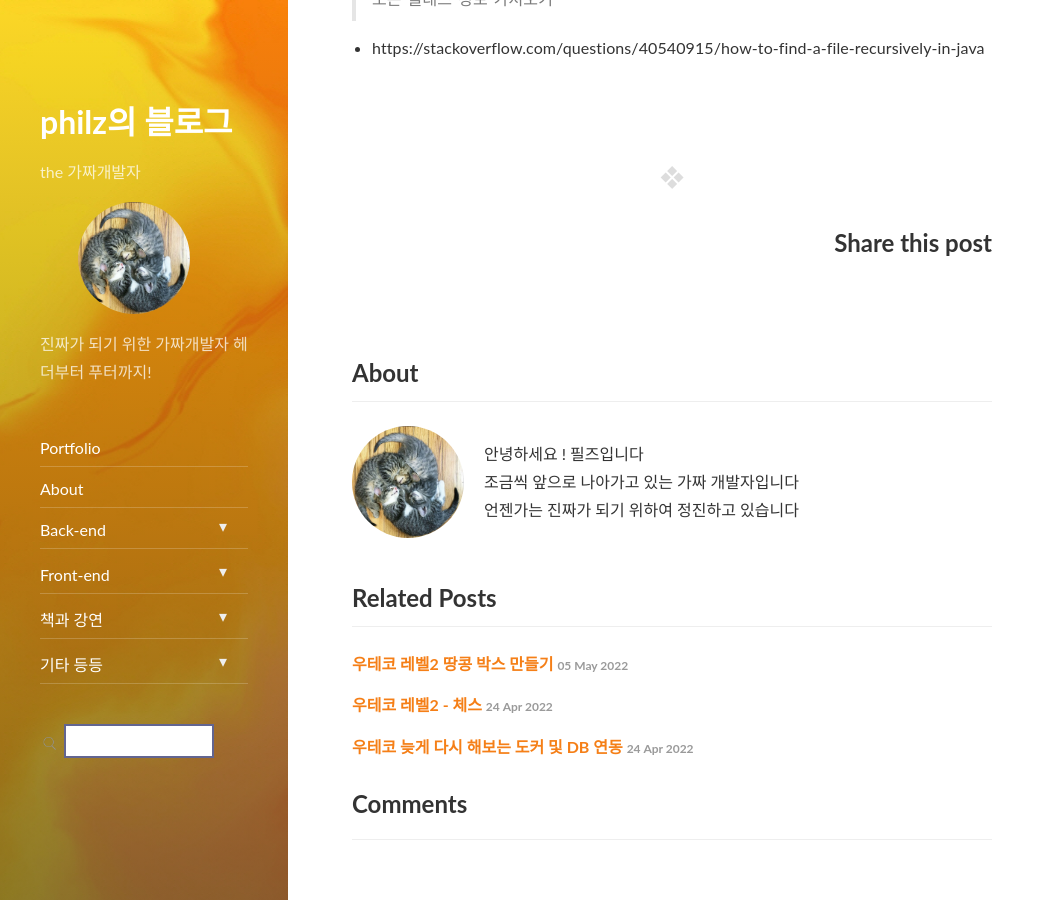
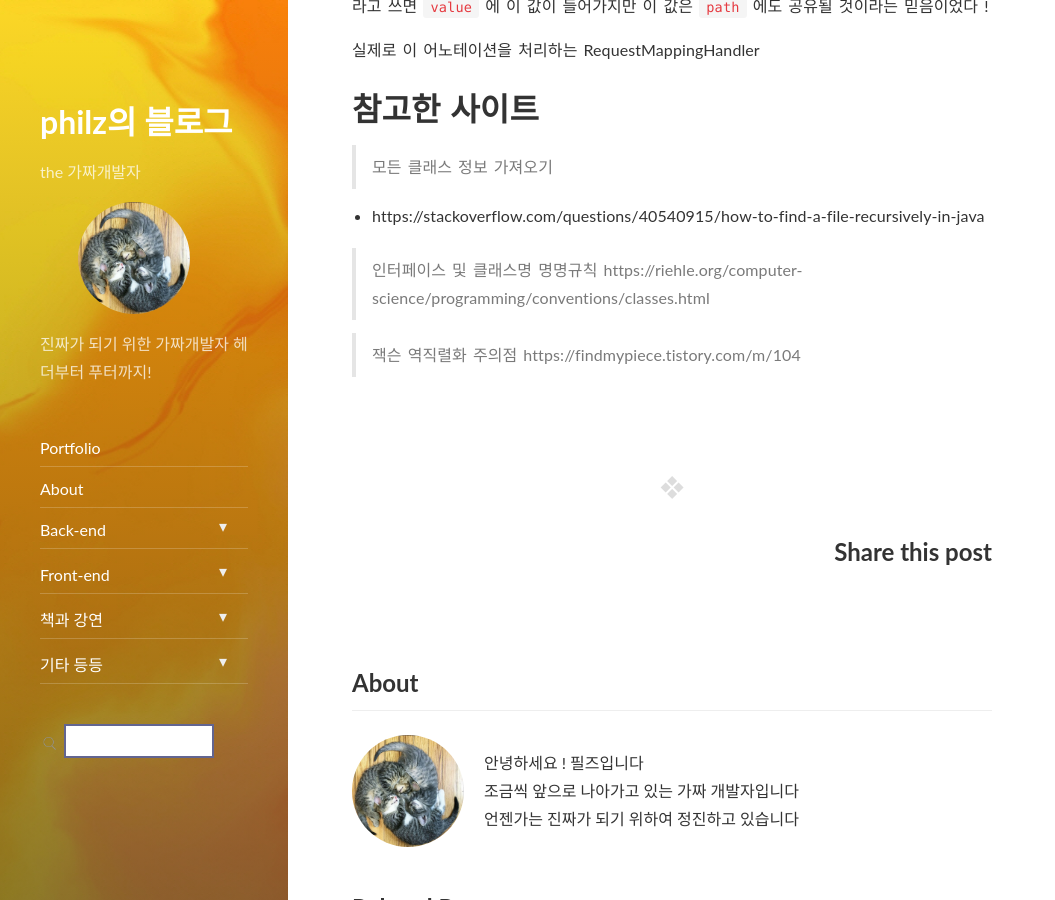
Before and after one commit to progress0407/progress0407.github.io, a Jekyll site: the page built from _posts/backend/wooteco/2022-05-04-wooteco-level2-subway.md, in a window 1280 px wide and 900 px high, scrolled down 2787 px. Shown: the whole window, without its empty margins (0-1055 px from the left). Built offline with Jekyll 4.4.1, drawn with Linux system fonts in a browser that asks for light colours; nearby versions of some CDN libraries; some of the changed text lies outside the part shown.

Commit message:
블로그 정리

```diff
--- a/_posts/backend/wooteco/2022-05-04-wooteco-level2-subway.md
+++ b/_posts/backend/wooteco/2022-05-04-wooteco-level2-subway.md
@@ -52,6 +52,12 @@ https://velog.io/@jch9537/HTTP-%EC%9D%91%EB%8B%B5%EC%BD%94%EB%93%9C-http-%EC%9D%
 
 컨트롤러에서 잡아야 한다 !
 
+## RestAssured에서 객체 변환
+
+- 기본생성자가 있어야 한다
+  - 접근제어자가 `private`이어도 된다 !
+  - 리플랙션으로 통과하는 것으로 추측됨
+
 # 해결되지 않은 의문
 
 ---
@@ -100,3 +106,9 @@ API 툴을 이용해서 디버거를 찍고 테스트해보았지만... 예측
 > 모든 클래스 정보 가져오기
 
 - https://stackoverflow.com/questions/40540915/how-to-find-a-file-recursively-in-java
+
+> 인터페이스 및 클래스명 명명규칙
+> https://riehle.org/computer-science/programming/conventions/classes.html
+
+> 잭슨 역직렬화 주의점
+> https://findmypiece.tistory.com/m/104
```
